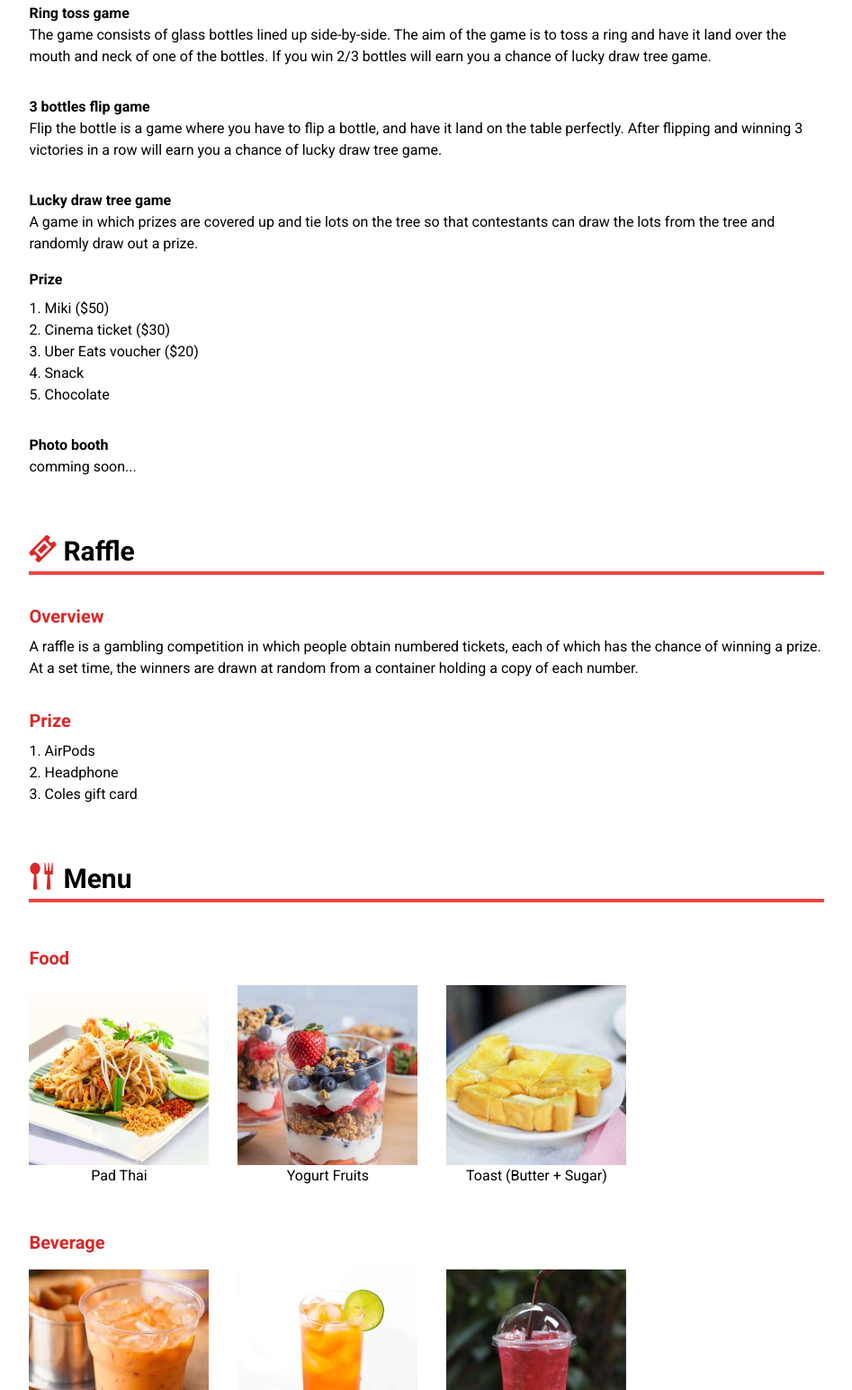
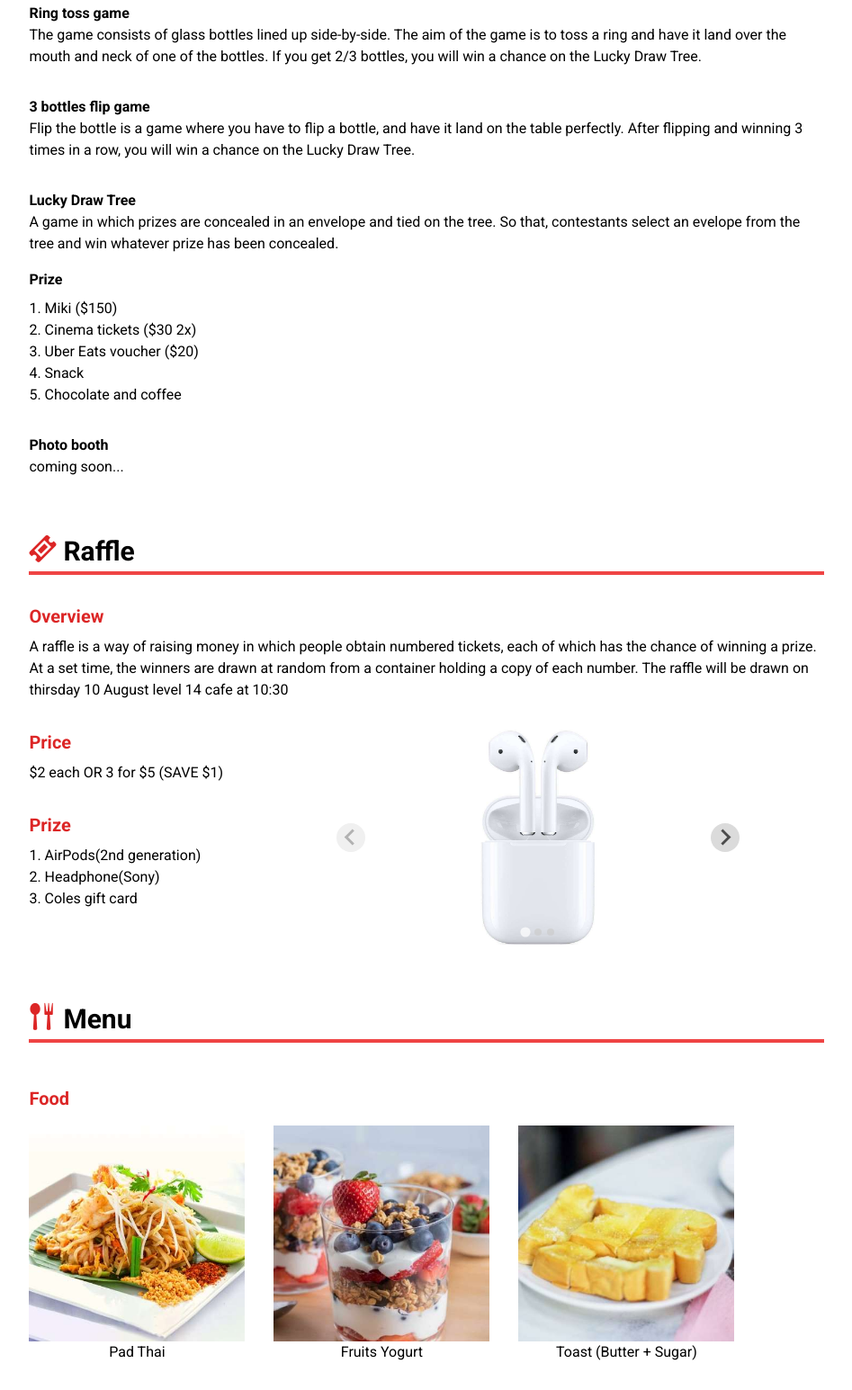
Before and after one commit to marketday-charity-gcm/marketday-charity-gcm.github.io, an Astro site: page / in a window 1280 px wide. Shown: the part 1255-2800 px from the top of the page at 90% size, without its empty margins (166-1113 px from the left). Built offline with nearby package versions, Linux system fonts and the light colour scheme; Astro itself is replaced by a stand-in of ours; a web font is replaced by a local one.

Commit message:
update: text

```diff
--- a/package.json
+++ b/package.json
@@ -11,6 +11,7 @@
   },
   "dependencies": {
     "@astrojs/tailwind": "^4.0.0",
+    "@splidejs/splide": "^4.1.4",
     "astro": "^2.9.1",
     "tailwindcss": "^3.3.3"
   }
--- a/src/layouts/Layout.astro
+++ b/src/layouts/Layout.astro
@@ -43,7 +43,7 @@ const { title } = Astro.props;
       </div>
       <div class="bg-black text-white p-2 mt-8">
         <p class="container text-center">
-          <small class="mt-2">© Greenwich English College PTY LTD also trades as Greenwich Management College 2023</small>
+          <small class="mt-2">© Students in the English for Business course in Greenwich English College Melbourne 2023</small>
         </div>
       </p>
     </footer>
--- a/src/pages/index.astro
+++ b/src/pages/index.astro
@@ -1,5 +1,7 @@
 ---
 import Layout from '../layouts/Layout.astro';
+import '@splidejs/splide/css';
+import '@splidejs/splide/css/core';
 ---
 
 <Layout title="Market Day Greenwich College Melbourne">
@@ -8,7 +10,7 @@ import Layout from '../layouts/Layout.astro';
       <div class="sect-mv__flex-container container">
         <div class="sect-mv__flex-item -header">
           <h1 class="sect-mv__title font-bold leading-none">Market Day</h1>
-          <p class="sect-mv__theme mt-4 leading-none font-script">- Doctor Stranger -</p>
+          <p class="sect-mv__theme mt-4 leading-none font-script">- Doctor Strange -</p>
         </div>
         <div class="sect-mv__flex-item -image mt-2">
           <script src="https://unpkg.com/@lottiefiles/lottie-player@latest/dist/lottie-player.js" is:raw></script>
@@ -54,32 +56,32 @@ import Layout from '../layouts/Layout.astro';
           <div class="activity-list__set">
             <dt>Ring toss game</dt>
             <dd>
-              <p>The game consists of glass bottles lined up side-by-side. The aim of the game is to toss a ring and have it land over the mouth and neck of one of the bottles. If you win 2/3 bottles will earn you a chance of lucky draw tree game.</p>
+              <p>The game consists of glass bottles lined up side-by-side. The aim of the game is to toss a ring and have it land over the mouth and neck of one of the bottles. If you get 2/3 bottles, you will win a chance on the Lucky Draw Tree.</p>
             </dd>
           </div>
           <div class="activity-list__set">
             <dt>3 bottles flip game</dt>
             <dd>
-              <p>Flip the bottle is a game where you have to flip a bottle, and have it land on the table perfectly. After flipping and winning 3 victories in a row will earn you a chance of lucky draw tree game.</p>
+              <p>Flip the bottle is a game where you have to flip a bottle, and have it land on the table perfectly. After flipping and winning 3 times in a row, you will win a chance on the Lucky Draw Tree.</p>
           </dd>
           </div>
           <div class="activity-list__set">
-            <dt>Lucky draw tree game</dt>
+            <dt>Lucky Draw Tree</dt>
             <dd>
-              <p>A game in which prizes are covered up and tie lots on the tree so that contestants can draw the lots from the tree and randomly draw out a prize.</p>
+              <p>A game in which prizes are concealed in an envelope and tied on the tree. So that, contestants select an evelope from the tree and win whatever prize has been concealed.</p>
               <h3 class="font-bold mt-4">Prize</h3>
               <ol class="list-inside list-decimal mt-2">
-                <li>Miki ($50)</li>
-                <li>Cinema ticket ($30)</li>
+                <li>Miki ($150)</li>
+                <li>Cinema tickets ($30 2x)</li>
                 <li>Uber Eats voucher ($20)</li>
                 <li>Snack</li>
-                <li>Chocolate</li>
+                <li>Chocolate and coffee</li>
               </ol>
             </dd>
           </div>
           <div class="activity-list__set">
             <dt>Photo booth</dt>
-            <dd>comming soon...</dd>
+            <dd>coming soon...</dd>
           </div>
         </dl>
       </div>
@@ -90,15 +92,52 @@ import Layout from '../layouts/Layout.astro';
     <section class="sect-menu py-8 bg-white">
       <div class="container">
         <h2 class="font-bold text-2xl md:text-3xl pb-1 border-b-4 border-red-500 mb-6"><span class="icon-ticket mr-2 text-red-600"></span>Raffle</h2>
+
         <h3 class="text-xl text-red-600 font-bold text-left mt-8">Overview</h3>
-        <p class="mt-2">A raffle is a gambling competition in which people obtain numbered tickets, each of which has the chance of winning a prize. At a set time, the winners are drawn at random from a container holding a copy of each number.</p>
+        <p class="mt-2">A raffle is a way of raising money in which people obtain numbered tickets, each of which has the chance of winning a prize. At a set time, the winners are drawn at random from a container holding a copy of each number. The raffle will be drawn on thirsday 10 August level 14 cafe at 10:30</p>
 
-        <h3 class="text-xl text-red-600 font-bold text-left mt-8">Prize</h3>
-        <ol class="list-inside list-decimal mt-2">
-          <li>AirPods</li>
-          <li>Headphone</li>
-          <li>Coles gift card</li>
-        </ol>
+        <div class="md:flex gap-8">
+          <div>
+            <h3 class="text-xl text-red-600 font-bold text-left mt-8">Price</h3>
+            <p class="mt-2">$2 each OR 3 for $5 (SAVE $1)</p>
+
+            <h3 class="text-xl text-red-600 font-bold text-left mt-8">Prize</h3>
+            <ol class="list-inside list-decimal mt-2">
+              <li>AirPods(2nd generation)</li>
+              <li>Headphone(Sony)</li>
+              <li>Coles gift card</li>
+            </ol>
+          </div>
+
+          <div class="grow-0 shrink-0 max-w-[480px] min-w-[320px] mt-8 mx-auto">
+            <div class="splide" aria-label="Prize examples">
+              <div class="splide__track">
+                <ul class="splide__list">
+                  <li class="splide__slide">
+                    <div class="slide-content">
+                      <img src="/prize/AirPods2.jpg" alt="AirPods 2nd generation">
+                    </div>
+                  </li>
+                  <li class="splide__slide">
+                    <div class="slide-content">
+                      <img src="/prize/SonyHeadphone.jpg" alt="Sony Headphone">
+                    </div>
+                  </li>
+                  <li class="splide__slide">
+                    <div class="slide-content">
+                      <img src="/prize/ColseGiftCard.jpg" alt="Colse gift card">
+                    </div>
+                  </li>
+                </ul>
+              </div>
+            </div>
+            <script>
+              import { Splide } from '@splidejs/splide';
+              new Splide( '.splide' ).mount();
+            </script>
+          </div>
+        </div>
+
       </div>
     </section>
 
@@ -112,15 +151,15 @@ import Layout from '../layouts/Layout.astro';
             <dl class="menu-list md:flex gap-8 text-center">
               <div class="menu-list__set">
                 <dt>Pad Thai</dt>
-                <dd><div class="text-center"><img src="/menu/pad-thai.jpg" width="200" height="200" alt=""></div></dd>
+                <dd><div class="text-center"><img src="/menu/pad-thai.jpg" width="240" height="240" alt=""></div></dd>
               </div>
               <div class="menu-list__set">
-                <dt>Yogurt Fruits</dt>
-                <dd><div class="text-center"><img src="/menu/yogurt-fruits.jpg" width="200" height="200" alt=""></div></dd>
+                <dt>Fruits Yogurt</dt>
+                <dd><div class="text-center"><img src="/menu/yogurt-fruits.jpg" width="240" height="240" alt=""></div></dd>
               </div>
               <div class="menu-list__set">
                 <dt>Toast (Butter + Sugar)</dt>
-                <dd><div class="text-center"><img src="/menu/toast.jpg" width="200" height="200" alt=""></div></dd>
+                <dd><div class="text-center"><img src="/menu/toast.jpg" width="240" height="240" alt=""></div></dd>
               </div>
             </dl>
           </div>
@@ -129,15 +168,15 @@ import Layout from '../layouts/Layout.astro';
             <dl class="menu-list md:flex gap-8 text-center">
               <div class="menu-list__set">
                 <dt>Thai Milk Tea</dt>
-                <dd><div class="text-center"><img src="/menu/thai-milk-tea.jpg" width="200" height="200" alt=""></div></dd>
+                <dd><div class="text-center"><img src="/menu/thai-milk-tea.jpg" width="240" height="240" alt=""></div></dd>
               </div>
               <div class="menu-list__set">
                 <dt>Lemon Lime Bitter</dt>
-                <dd><div class="text-center"><img src="/menu/lemon-lime-bitter.jpg" width="200" height="200" alt=""></div></dd>
+                <dd><div class="text-center"><img src="/menu/lemon-lime-bitter.jpg" width="240" height="240" alt=""></div></dd>
               </div>
               <div class="menu-list__set">
                 <dt>Red Syrup Soda</dt>
-                <dd><div class="text-center"><img src="/menu/red-syrub-soda.jpg" width="200" height="200" alt=""></div></dd>
+                <dd><div class="text-center"><img src="/menu/red-syrub-soda.jpg" width="240" height="240" alt=""></div></dd>
               </div>
             </dl>
           </div>
@@ -275,4 +314,16 @@ import Layout from '../layouts/Layout.astro';
   .menu-list__set img {
     margin: auto;
   }
+
+  .slide-content {
+    width: 240px;
+    height: 240px;
+    margin: auto;
+  }
+
+  .slide-content > img {
+    width: 100%;
+    height: 100%;
+    object-fit: contain;
+  }
 </style>
```
Also changed, not shown: public/prize/AirPods2.jpg (added), public/prize/ColseGiftCard.jpg (added), public/prize/SonyHeadphone.jpg (added), 1 other file.
